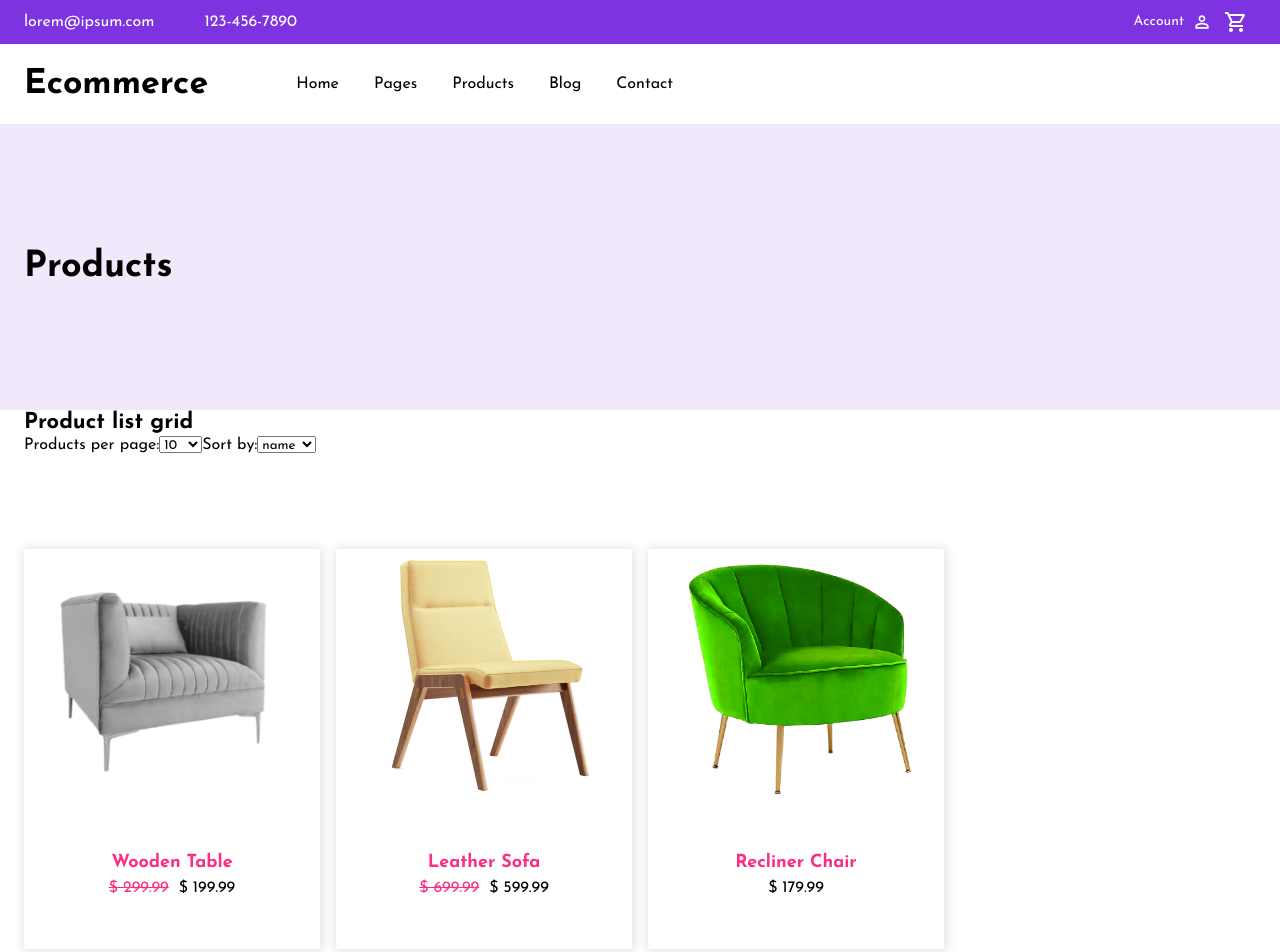
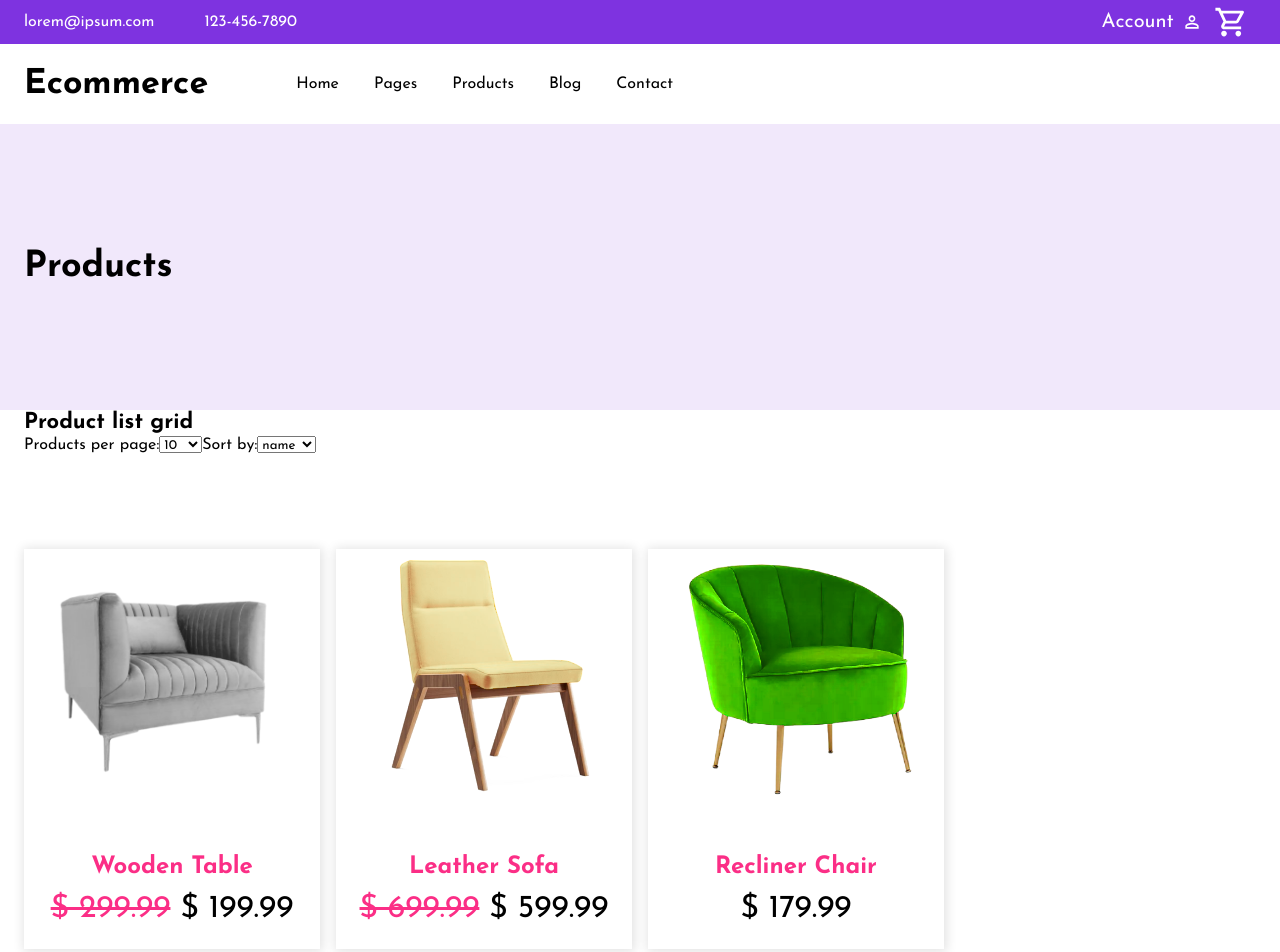
Before and after one commit to botfinski/ecommerce, a Next.js app: page /products in a window 1280 px wide. Shown: the top 952 px of the page. Built offline with nearby package versions, Linux system fonts and the light colour scheme.

Commit message:
products colors, ssg paths and components refactor, styling

```diff
--- a/components/Price/Price.tsx
+++ b/components/Price/Price.tsx
@@ -1,5 +1,5 @@
 import React from "react";
-import { styled, css } from "@mui/system";
+import { styled } from "@mui/system";
 import { Box, Typography } from "@mui/material";
 
 interface Props {
@@ -16,21 +16,24 @@ const PriceWrapper = styled(Box)<WrapperProps>`
 	display: flex;
 	justify-content: ${props => (props.justify ? props.justify : "start")};
 	gap: 10px;
+	margin-bottom: 1rem;
+	& > p {
+		font-size: 2rem;
+	}
 `;
 
 const Price: React.FC<Props> = ({ previousPrice, price, justify }) => {
 	return previousPrice > 0 ? (
 		<PriceWrapper justify={justify}>
-			<Typography
-				align="center"
-				sx={{ color: "custom.pink", textDecoration: "line-through" }}
-			>
+			<Typography sx={{ color: "custom.pink", textDecoration: "line-through" }}>
 				{`$ ${previousPrice}`}
 			</Typography>{" "}
-			<Typography align="center">{`$ ${price}`}</Typography>
+			<Typography>{`$ ${price}`}</Typography>
 		</PriceWrapper>
 	) : (
-		<Typography align="center">{`$ ${price}`}</Typography>
+		<PriceWrapper justify={justify}>
+			<Typography>{`$ ${price}`}</Typography>
+		</PriceWrapper>
 	);
 };
 
--- /dev/null
+++ b/components/ProductDetails/Colors.tsx
@@ -0,0 +1,37 @@
+import React from "react";
+import { styled } from "@mui/system";
+import Link from "next/link";
+import { Typography } from "@mui/material";
+
+interface Props {
+	colors: any;
+}
+
+const ColorList = styled("ul")`
+	list-style: none;
+	& > li:not(:last-of-type) {
+		margin-bottom: 8px;
+	}
+	& > li > a {
+		font-size: 1.5rem;
+	}
+`;
+
+export const Colors: React.FC<Props> = ({ colors }) => {
+	return (
+		<>
+			<ColorList>
+				<Typography>Available colors:</Typography>
+				{colors.map((color: any) => {
+					return (
+						<li>
+							<Link href={color.url} key={color.id}>
+								{color.name}
+							</Link>
+						</li>
+					);
+				})}
+			</ColorList>
+		</>
+	);
+};
--- a/components/ProductsGrid/ProductGridItem.tsx
+++ b/components/ProductsGrid/ProductGridItem.tsx
@@ -3,7 +3,6 @@ import { Box, Typography } from "@mui/material";
 import { IProduct } from "../../types/types";
 import Image from "next/image";
 import { styled, css } from "@mui/system";
-import { createImgUrl } from "../../helpers/helpers";
 import Price from "../Price/Price";
 
 interface Props {
@@ -11,7 +10,7 @@ interface Props {
 }
 
 const ProductName = styled(Typography)`
-	font-size: 18px;
+	font-size: 1.5rem;
 	font-weight: 700;
 	${props =>
 		css`
@@ -20,7 +19,7 @@ const ProductName = styled(Typography)`
 `;
 
 const ProductGridItem: React.FC<Props> = ({ product }) => {
-	const { name, price, previousPrice, colors, slug } = product;
+	const { name, price, previousPrice } = product;
 
 	return (
 		<Box
@@ -31,16 +30,16 @@ const ProductGridItem: React.FC<Props> = ({ product }) => {
 				flexDirection: "column",
 				alignItems: "center",
 				boxShadow: "1px 1px 10px 2px rgb(0 0 0 / 11%)",
-				// "&:hover": {
-				// 	background: "#dcdcdc",
-				// },
+				"&:hover": {
+					background: "#dcdcdc",
+				},
 			}}
 		>
 			<Image
 				width={250}
 				height={250}
-				src={`/images/products/${createImgUrl(slug, colors)}.png`}
-				alt={`Photo of ${name}`}
+				src={`/images/products/${product.colors[0].url}.png`}
+				alt={`Photo of ${product.colors[0].name} ${name}`}
 			/>
 
 			<Box
--- a/components/ProductsGrid/ProductsGrid.tsx
+++ b/components/ProductsGrid/ProductsGrid.tsx
@@ -25,7 +25,7 @@ const ProductsGrid: React.FC<Props> = ({ products }) => {
 			>
 				{products.map((product: IProduct) => (
 					<Grid item xs={12} sm={6} md={4} lg={3} key={product.id}>
-						<Link href={`/products/${product.slug}`}>
+						<Link href={`/products/${product.colors[0].url}`}>
 							<ProductGridItem product={product} />
 						</Link>
 					</Grid>
--- a/mockData/products.ts
+++ b/mockData/products.ts
@@ -7,7 +7,23 @@ export const productsData: IProduct[] = [
 		slug: "wooden-table",
 		price: 199.99,
 		previousPrice: 299.99,
-		colors: ["White", "Blue", "Yellow"],
+		colors: [
+			{
+				id: 0,
+				name: "Gray",
+				url: "wooden-table-gray",
+			},
+			{
+				id: 1,
+				name: "Blue",
+				url: "wooden-table-blue",
+			},
+			{
+				id: 2,
+				name: "Yellow",
+				url: "wooden-table-yellow",
+			},
+		],
 		quantity: 10,
 		rating: 4.5,
 		shortDescription: "Solid wooden table.",
@@ -34,7 +50,23 @@ export const productsData: IProduct[] = [
 		slug: "leather-sofa",
 		price: 599.99,
 		previousPrice: 699.99,
-		colors: ["Beige", "Blue", "Yellow"],
+		colors: [
+			{
+				id: 0,
+				name: "Beige",
+				url: "leather-sofa-beige",
+			},
+			{
+				id: 1,
+				name: "Blue",
+				url: "leather-sofa-blue",
+			},
+			{
+				id: 2,
+				name: "Yellow",
+				url: "leather-sofa-yellow",
+			},
+		],
 		quantity: 8,
 		rating: 4.2,
 		shortDescription: "Beautiful leather sofa.",
@@ -61,7 +93,33 @@ export const productsData: IProduct[] = [
 		slug: "recliner-chair",
 		price: 179.99,
 		previousPrice: 0,
-		colors: ["Green", "Blue", "Brown", "Orange", "Red"],
+		colors: [
+			{
+				id: 0,
+				name: "Green",
+				url: "recliner-chair-green",
+			},
+			{
+				id: 1,
+				name: "Blue",
+				url: "recliner-chair-blue",
+			},
+			{
+				id: 2,
+				name: "Brown",
+				url: "recliner-chair-brown",
+			},
+			{
+				id: 3,
+				name: "Orange",
+				url: "recliner-chair-orange",
+			},
+			{
+				id: 4,
+				name: "Red",
+				url: "recliner-chair-red",
+			},
+		],
 		quantity: 5,
 		rating: 4.9,
 		shortDescription: "Comfortable recliner chair.",
@@ -88,7 +146,7 @@ export const productsData: IProduct[] = [
 	// 	slug: "coffee-table",
 	// 	price: 299.99,
 	// 	previousPrice: 399.99,
-	// 	colors: ["Brown", "Black", "White"],
+	// 	colors: ["brown", "black", "white"],
 	// 	quantity: 12,
 	// 	rating: 4.7,
 	// 	shortDescription: "Elegant coffee table.",
@@ -115,7 +173,7 @@ export const productsData: IProduct[] = [
 	// 	slug: "tv-stand",
 	// 	price: 149.99,
 	// 	previousPrice: 199.99,
-	// 	colors: ["Black", "Brown", "White"],
+	// 	colors: ["black", "brown", "white"],
 	// 	quantity: 6,
 	// 	rating: 4.3,
 	// 	shortDescription: "Modern TV stand.",
@@ -142,7 +200,7 @@ export const productsData: IProduct[] = [
 	// 	slug: "dining-table",
 	// 	price: 499.99,
 	// 	previousPrice: 0,
-	// 	colors: ["Brown", "Black", "White"],
+	// 	colors: ["brown", "black", "white"],
 	// 	quantity: 5,
 	// 	rating: 4.8,
 	// 	shortDescription: "Stylish dining table.",
@@ -169,7 +227,7 @@ export const productsData: IProduct[] = [
 	// 	slug: "desk",
 	// 	price: 149.99,
 	// 	previousPrice: 199.99,
-	// 	colors: ["Brown", "Black", "White"],
+	// 	colors: ["brown", "black", "white"],
 	// 	quantity: 8,
 	// 	rating: 4.1,
 	// 	shortDescription: "Modern desk.",
@@ -196,7 +254,7 @@ export const productsData: IProduct[] = [
 	// 	slug: "bookshelf",
 	// 	price: 249.99,
 	// 	previousPrice: 0,
-	// 	colors: ["Brown", "Black", "White"],
+	// 	colors: ["brown", "black", "white"],
 	// 	quantity: 10,
 	// 	rating: 4.5,
 	// 	shortDescription: "Sturdy bookshelf.",
@@ -223,7 +281,7 @@ export const productsData: IProduct[] = [
 	// 	slug: "ottoman",
 	// 	price: 99.99,
 	// 	previousPrice: 149.99,
-	// 	colors: ["Brown", "Black", "Grey"],
+	// 	colors: ["brown", "black", "Grey"],
 	// 	quantity: 6,
 	// 	rating: 4.7,
 	// 	shortDescription: "Comfortable ottoman.",
@@ -250,7 +308,7 @@ export const productsData: IProduct[] = [
 	// 	slug: "rug",
 	// 	price: 79.99,
 	// 	previousPrice: 0,
-	// 	colors: ["Brown", "Red", "Grey"],
+	// 	colors: ["brown", "Red", "Grey"],
 	// 	quantity: 9,
 	// 	rating: 4.2,
 	// 	shortDescription: "Stylish rug.",
@@ -277,7 +335,7 @@ export const productsData: IProduct[] = [
 	// 	slug: "mirror",
 	// 	price: 99.99,
 	// 	previousPrice: 0,
-	// 	colors: ["Black", "Silver", "Gold"],
+	// 	colors: ["black", "Silver", "Gold"],
 	// 	quantity: 4,
 	// 	rating: 4.9,
 	// 	shortDescription: "Elegant mirror.",
@@ -304,7 +362,7 @@ export const productsData: IProduct[] = [
 	// 	slug: "cabinet",
 	// 	price: 199.99,
 	// 	previousPrice: 0,
-	// 	colors: ["Brown", "Black", "White"],
+	// 	colors: ["brown", "black", "white"],
 	// 	quantity: 5,
 	// 	rating: 4.5,
 	// 	shortDescription: "Sturdy cabinet.",
--- a/styles/theme.ts
+++ b/styles/theme.ts
@@ -2,6 +2,7 @@ import { createTheme } from "@mui/material/styles";
 
 export const theme = createTheme({
 	typography: {
+		fontSize: 20,
 		fontFamily: `Josefin Sans, sans-serif`,
 		logo: {
 			fontSize: 34,
--- a/types/types.ts
+++ b/types/types.ts
@@ -16,7 +16,7 @@ export interface IProduct {
 	slug: string;
 	price: number;
 	previousPrice: number;
-	colors: string[];
+	colors: { id: number; name: string; url: string }[];
 	quantity: number;
 	rating: number;
 	shortDescription: string;
```
Also changed, not shown: components/ProductDetails/ProductDetails.tsx (+10 -13 lines), pages/products/[url].tsx (renamed from pages/products/[slug].tsx, +11 -5 lines), public/images/products/wooden-table-gray.png (renamed from public/images/products/wooden-table-white.png).
